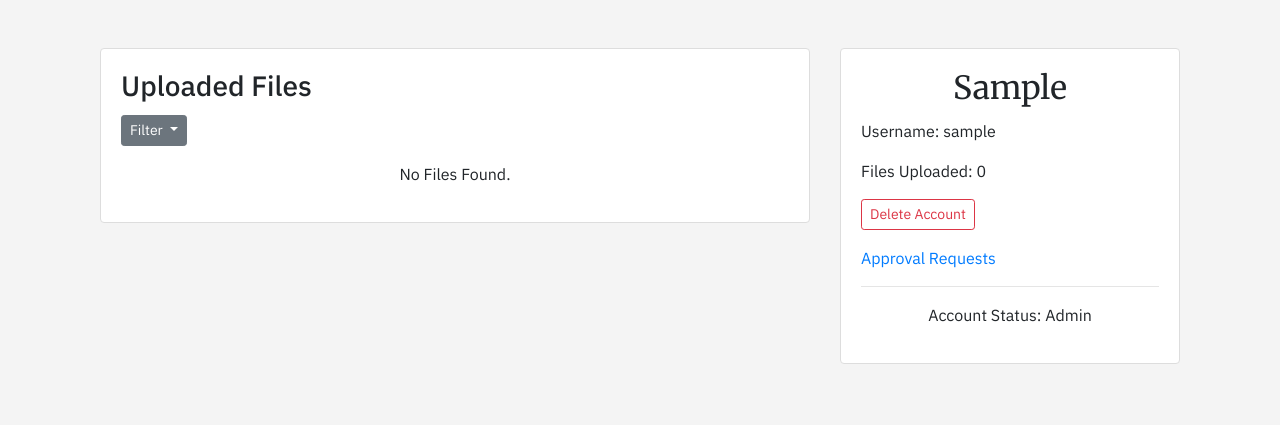
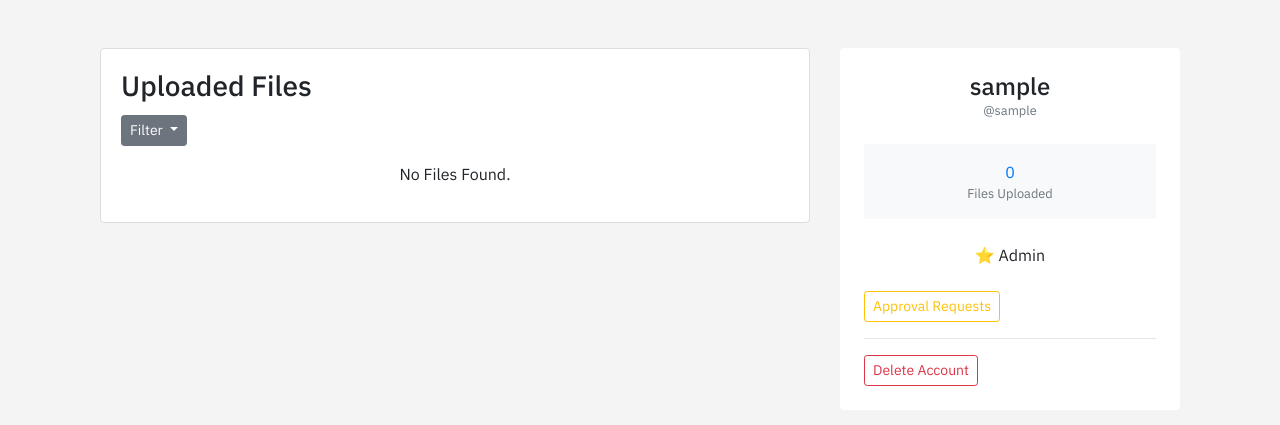
Before and after one commit to Rachit74/hamdard-library, a Django app: page /user/profile/ in a window 1280 px wide. Shown: the part 56-481 px from the top of the page. Run offline with Django 5.2, Linux system fonts and the light colour scheme; the visitor is signed in with stand-in values (Sample User, id 1); data that the repository does not hold is empty; some libraries are stand-ins or nearby versions.

Commit message:
profile section UI improvements

```diff
--- a/hamdard_library/user/templates/user/user_profile.html
+++ b/hamdard_library/user/templates/user/user_profile.html
@@ -51,26 +51,49 @@
             </div>
         </div>
 
-        <!-- User Profile Section -->
-        <div class="col-md-4">
-            <div class="card shadow-sm">
-                <div class="card-body">
-                    <h2 class="card-title text-center">{{ user.first_name }}</h2>
-                    <p class="card-text">Username: {{ user.username }}</p>
-                    <p class="card-text">Files Uploaded: {{ uploads }}</p>
-                    <div class="d-grid gap-2">
-                        <a href="{% url 'delete-account' %}" class="btn btn-outline-danger btn-sm" onclick="return confirmDelete()">Delete Account</a>
-                        <p></p>
+                    <!-- User Profile Section -->
+            <div class="col-md-4">
+                <div class="card shadow border-0 rounded-4">
+                    <div class="card-body p-4">
+
+                        <!-- Avatar + Name -->
+                        <div class="text-center mb-4">
+                            <h4 class="fw-bold mb-0">{{ user.username }}</h4>
+                            <p class="text-muted small mb-0">@{{ user.username }}</p>
+                        </div>
+
+                        <!-- Stats -->
+                        <div class="bg-light rounded-3 p-3 mb-4 text-center">
+                            <div class="fs-4 fw-bold text-primary">{{ uploads }}</div>
+                            <div class="text-muted small">Files Uploaded</div>
+                        </div>
+
+                        <!-- Account Status Badge -->
+                        <div class="text-center mb-4">
+                            {% if user.is_staff %}
+                            <span>
+                                ⭐ Admin
+                            </span>
+                            {% endif %}
+                        </div>
+
+                        <!-- Admin Link -->
                         {% if user.is_staff %}
-                        <div class="lnks">
-                        <a href="{% url 'approval-requests' %}" class="">Approval Requests</a>
+                        <div class="d-grid mb-3">
+                            <a href="{% url 'approval-requests' %}" class="btn btn-outline-warning btn-sm rounded-3">
+                                Approval Requests
+                            </a>
                         </div>
-                        <hr>
-                        <p class="text-center">Account Status: Admin</p>
-                        {% else %}
-                        <hr>
-                        <p class="text-center">Account Status: Normal</p>
                         {% endif %}
+
+                        <!-- Danger Zone -->
+                        <hr class="my-3">
+                        <div class="d-grid">
+                            <a href="{% url 'delete-account' %}" class="btn btn-outline-danger btn-sm rounded-3" onclick="return confirmDelete()">
+                                Delete Account
+                            </a>
+                        </div>
+
                     </div>
                 </div>
             </div>
```
